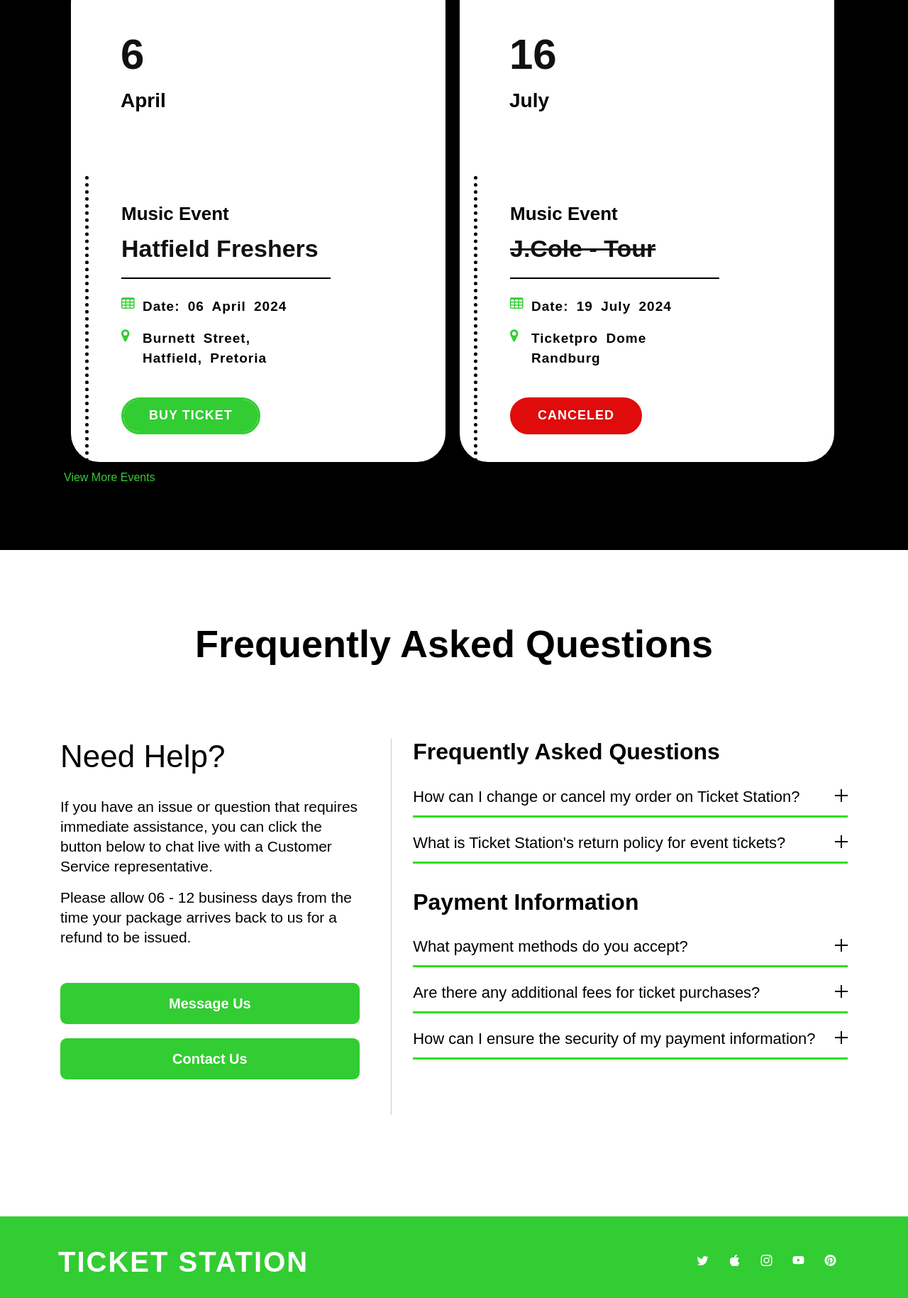
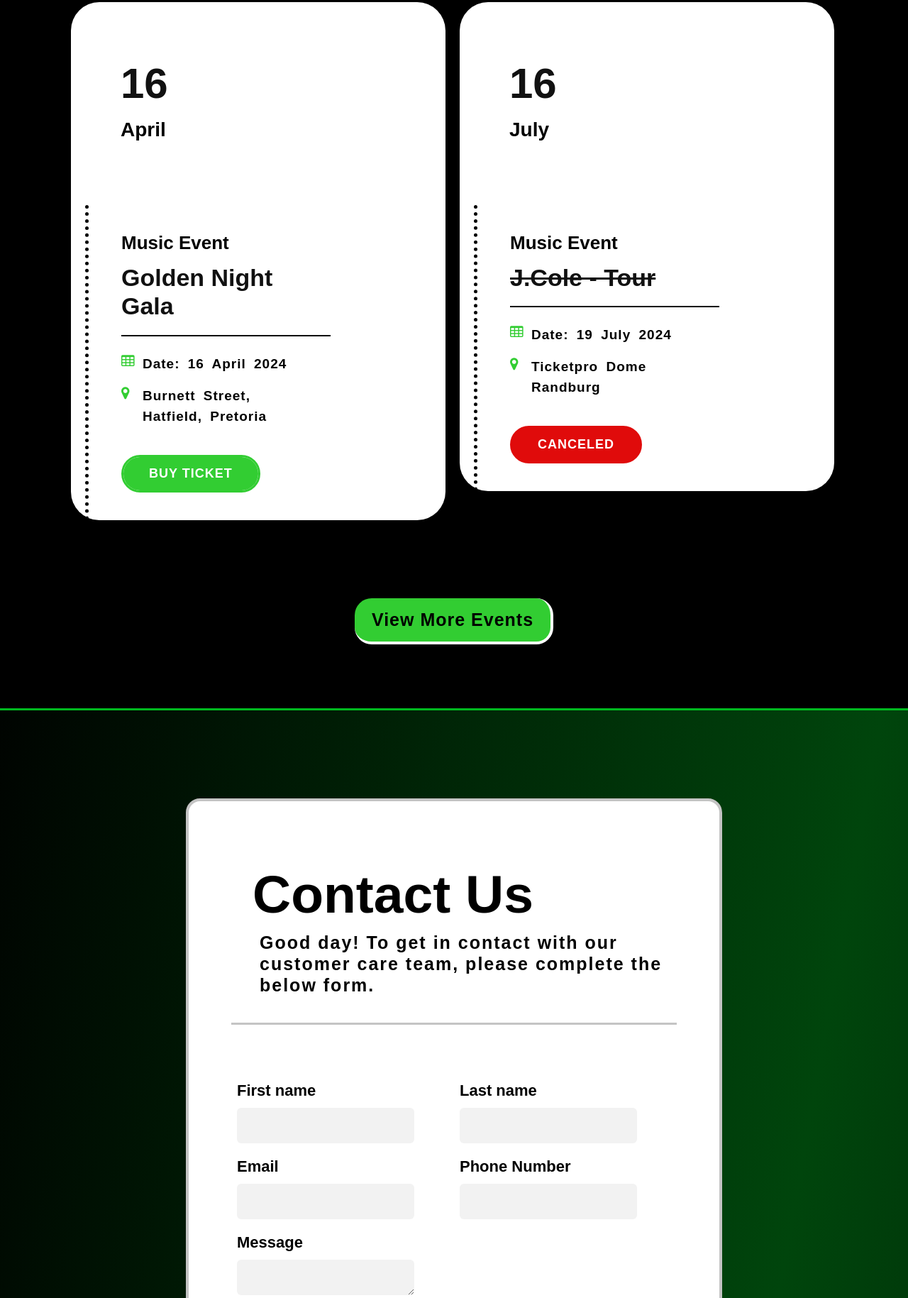
Before and after one commit to Aeden-Manell/Ticket-Station-Group-A, a plain HTML site: page index.html in a window 1280 px wide. Shown: the part 4494-6323 px from the top of the page at 71% size. Drawn offline with Linux system fonts and the light colour scheme; files whose address does not match are found by name; a web font is replaced by a local one.

Commit message:
version 2.5

```diff
--- a/css/contact.css
+++ b/css/contact.css
@@ -53,7 +53,7 @@
 }
 
 .form-control{
-    background-color: #f1f1f1;
+    background-color: #f2f2f2;
     border: #c4c4c4;
 }
 
@@ -84,3 +84,7 @@
     transform: translate(0.05em, 0.05em);
     box-shadow: 0.05em 0.05em;
   }
+
+.form-control{
+    height: 50px;
+}
--- a/css/ticket-section-style.css
+++ b/css/ticket-section-style.css
@@ -379,7 +379,7 @@ div.tickets-container {
 
 .button-buy-now::after {
     border-radius: 40px;
-    content: "R600";
+    content: "Buy Ticket";
     position: absolute;
     top: 0;
     left: -100%;
@@ -445,3 +445,38 @@ div.tickets-container {
     font-size: 40PX;
     letter-spacing: 2PX;
 }
+
+#viewmore-div {
+    margin-top: 100px;
+    text-align: center;
+  }
+
+  #viewmore-btn {
+    font-family: "Anta", sans-serif;
+    display: inline-block;
+    background-color: #32CD32;
+    color: #000000;
+    font-weight: 600;
+    letter-spacing: 1px;
+    text-decoration: none;
+    padding: 12px 24px;
+    font-size: 25px;
+    border-right: #fff 4px solid;
+    border-bottom: #fff 4px solid;
+    border-radius: 24px;
+    transition: background-color 0.3s ease;
+  }
+
+  #viewmore-btn:hover {
+    font-family: "Anta", sans-serif;
+    display: inline-block;
+    background-color: #ffffff;
+    color: #000000;
+    font-weight: 600;
+    letter-spacing: 1px;
+    text-decoration: none;
+    padding: 12px 24px;
+    font-size: 25px;
+    border-right: #32CD32 4px solid;
+    border-bottom: #32CD32 4px solid;
+  }
--- a/index.html
+++ b/index.html
@@ -27,7 +27,7 @@
     <link href="https://fonts.googleapis.com/css2?family=Outfit:wght@100;200;400;700&display=swap" rel="stylesheet">
 
     <link href="css/bootstrap.min.css" rel="stylesheet">
-
+    <link href="css/contact.css" rel="stylesheet">
     <link href="css/ticket-section-style.css" rel="stylesheet">
     <link href="css/bootstrap-icons.css" rel="stylesheet">
 
@@ -393,7 +393,7 @@
         </div>
 
         <div class="fix"></div>
-        <button class="button-buy-now">BUY TICKET</button>
+        <a class="button-buy-now" href="events.html">BUY TICKET</a>
       </div> <!-- end item-right -->
 
     </div> <!-- end item -->
@@ -401,7 +401,7 @@
 
     <div class="item">
         <div class="item-right">
-          <h2 class="num">23</h2>
+          <h2 class="num">9</h2>
           <p class="day">April</p>
           <span class="up-border"></span>
           <span class="down-border"></span>
@@ -409,32 +409,33 @@
 
         <div class="item-left">
           <p class="event">Music Event</p>
-          <h2 class="title">The Soil - Tour</h2>
+          <h2 class="title">Skhumba’s Special</h2>
 
           <div class="ticketDiv">
            <div class="sce">
             <div class="icon">
               <i class="fa fa-table"></i>
             </div>
-            <p class="ticketText">Date: 23 April 2024<br/></p>
+            <p class="ticketText">Date: 09 April 2024<br/></p>
           </div>
           <div class="fix"></div>
           <div class="loc">
             <div class="icon">
               <i class="fa fa-map-marker"></i>
             </div>
-            <p class="ticketText">320 Pretorius St,<br> Pretoria, Gauteng</p>
+            <p class="ticketText">SA State Theatre <br> Pretoria, South Africa
+            </p>
           </div>
           </div>
           <div class="fix"></div>
-          <button class="button-buy-now">BUY TICKET</button>
+          <a class="button-buy-now" href="events.html">BUY TICKET</a>
         </div> <!-- end item-right -->
 
       </div> <!-- end item -->
 
     <div class="item">
       <div class="item-right">
-        <h2 class="num">6</h2>
+        <h2 class="num">16</h2>
         <p class="day">April</p>
         <span class="up-border"></span>
         <span class="down-border"></span>
@@ -442,14 +443,14 @@
 
       <div class="item-left">
         <p class="event">Music Event</p>
-        <h2 class="title">Hatfield Freshers</h2>
+        <h2 class="title">Golden Night Gala</h2>
 
         <div class="ticketDiv">
             <div class="sce">
              <div class="icon">
                <i class="fa fa-table"></i>
              </div>
-             <p class="ticketText">Date: 06 April 2024<br/></p>
+             <p class="ticketText">Date: 16 April 2024<br/></p>
            </div>
            <div class="fix"></div>
            <div class="loc">
@@ -460,7 +461,7 @@
            </div>
            </div>
            <div class="fix"></div>
-           <button class="button-buy-now">BUY TICKET</button>
+           <a class="button-buy-now" href="events.html">BUY TICKET</a>
          </div> <!-- end item-right -->
     </div> <!-- end item -->
 
@@ -496,9 +497,69 @@
       </div> <!-- end item-right -->
     </div> <!-- end item -->
   </div>
-  <div>
-    <a href="events.html"> View More Events</a>
+
+  <div id="viewmore-div">
+    <a href="events.html" id="viewmore-btn"> View More Events</a>
   </div>
+        </section>
+
+
+        <section class="contactform-section">
+            <form class="row g-3 needs-validation" id="form-div" novalidate>
+                <div id="heading-contact">
+                    <h2 id="about-h2" style="color: black;">Contact Us</h2>
+                    <h4 id="about-h4" style="color: black;">Good day! To get in contact with our customer care team, please complete the below form.</h4>
+                </div>
+                <div class="col-6">
+                  <label for="validationCustom01" class="form-label">First name</label>
+                  <input type="text" class="form-control" id="validationCustom01" value="" required>
+                  <div class="valid-feedback">
+                    Please enter your first name.
+                  </div>
+                </div>
+                <div class="col-6">
+                  <label for="validationCustom02" class="form-label">Last name</label>
+                  <input type="text" class="form-control" id="validationCustom02" value="" required>
+                  <div class="valid-feedback">
+                    Please enter your last name.
+                  </div>
+                </div>
+                <div class="col-6">
+                  <label for="validationEmail" class="form-label">Email</label>
+                  <input type="email" class="form-control" id="validationEmail" value="" required>
+                  <div class="invalid-feedback">
+                    Please provide a valid email address.
+                  </div>
+                </div>
+                <div class="col-6">
+                    <label for="validationPhone" class="form-label">Phone Number</label>
+                    <input type="tel" class="form-control" id="validationPhone" value="">
+                    <div class="invalid-feedback">
+                      Please provide a valid phone number in the format xxx-xxx-xxxx.
+                    </div>
+                  </div>
+                <div class="col-12">
+                  <label for="validationMessage" class="form-label">Message</label>
+                  <textarea class="form-control" id="validationMessage" rows="3" required></textarea>
+                  <div class="invalid-feedback">
+                    Please enter a message.
+                  </div>
+                </div>
+                <div class="col-12">
+                  <div class="form-check">
+                    <input class="form-check-input" type="checkbox" value="" id="invalidCheck" required>
+                    <label class="form-check-label" for="invalidCheck">
+                      Agree to terms and conditions
+                    </label>
+                    <div class="invalid-feedback">
+                      You must agree before submitting.
+                    </div>
+                  </div>
+                </div>
+                <div class="col-12">
+                  <button class="button-submit" type="submit">Submit</button>
+                </div>
+              </form>
         </section>
 
         <section class="Faq-section">
```
